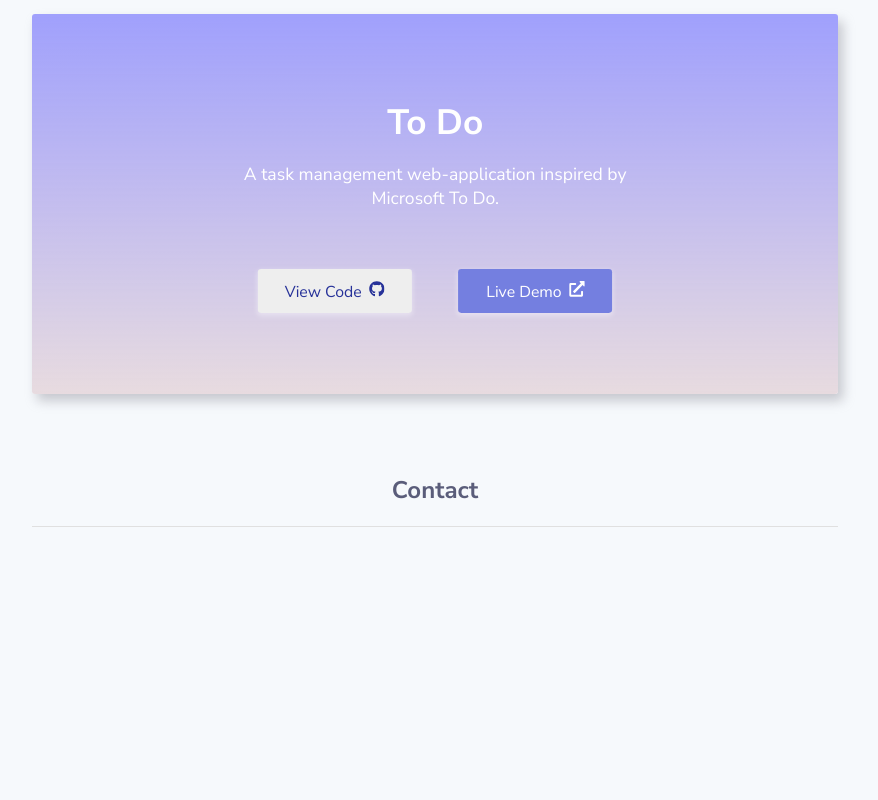
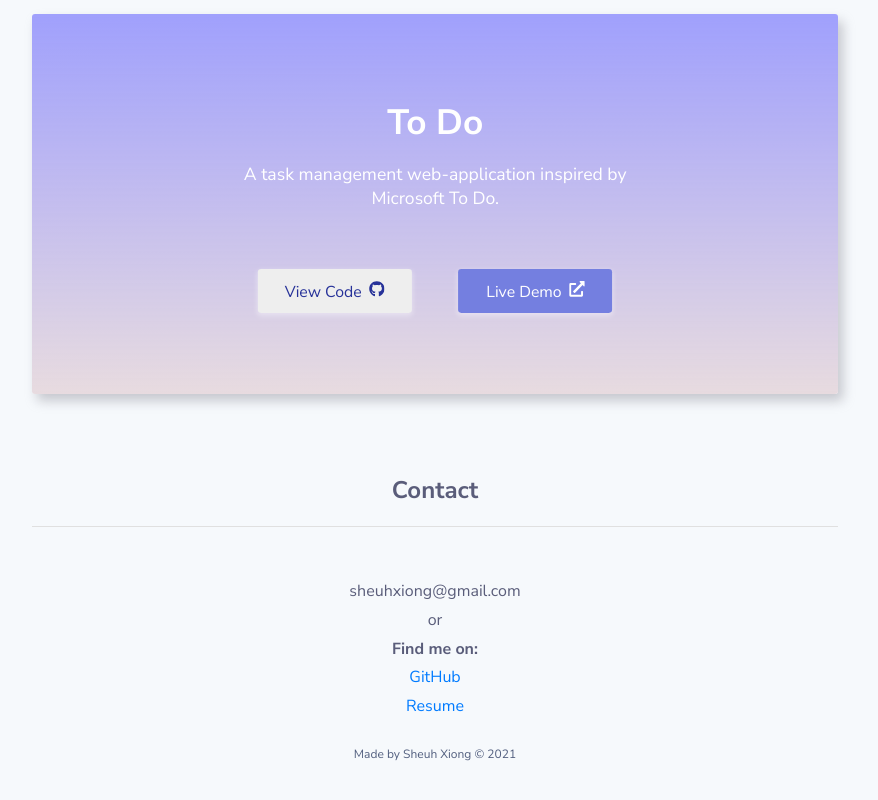
Before and after one commit to s92xiong/Portfolio, a React (Create React App) app: page / in a window 1280 px wide. Shown: the part 1790-2590 px from the top of the page, without its empty margins (205-1083 px from the left). Before the commit the page ends 2367 px from the top, so only its background shows below. Built offline with nearby package versions, Linux system fonts and the light colour scheme.

Commit message:
Addded Contact component

```diff
--- a/src/App.js
+++ b/src/App.js
@@ -4,6 +4,7 @@
 import Title from './components/Title/Title';
 import './App.css';
 import Projects from './components/Projects/Projects';
+import Contact from './components/Contact/Contact';
 
 function App() {
   return (
@@ -27,6 +28,8 @@
         <h2>Contact</h2>
       </div>
 
+      <Contact />
+
     </div>
   );
 }
--- /dev/null
+++ b/src/components/Contact/Contact.css
@@ -0,0 +1,28 @@
+.contact {
+  width: auto;
+  margin: 50px auto;
+  text-align: center;
+  color: #5a5d7a;
+}
+
+section {
+  margin: 25px;
+}
+
+.section a {
+  color: #007bff;
+  text-decoration: none;
+}
+
+.section a:hover {
+  text-decoration: underline;
+}
+
+.section p {
+  line-height: 1.8rem;
+}
+
+.section-2 {
+  color: #525f7f;
+  font-size: 0.75em;
+}
--- /dev/null
+++ b/src/components/Contact/Contact.jsx
@@ -0,0 +1,22 @@
+import React from 'react';
+import "./Contact.css";
+
+function Contact() {
+  return (
+    <div className="contact">
+      <section className="section section-0">
+        <p>sheuhxiong@gmail.com</p>
+        <p>or</p>
+        <p><b>Find me on:</b></p>
+        <a href="https://github.com/s92xiong" target="blank"><p>GitHub</p></a>
+        <a href="/" target="blank"><p>Resume</p></a>
+      </section>
+
+      <section className="section-2">
+        <p>Made by Sheuh Xiong © 2021</p>
+      </section>
+    </div>
+  )
+}
+
+export default Contact;
--- a/src/components/Projects/Card.jsx
+++ b/src/components/Projects/Card.jsx
@@ -1,7 +1,7 @@
 import React from 'react';
 import { FaExternalLinkAlt, FaGithub } from 'react-icons/fa';
 
-function Card({ className, num, projectTitle, projectInfo }) {
+function Card({ className, num, projectTitle, projectInfo, href }) {
 
   return (
     <div className="card-overflow-container">
@@ -12,8 +12,12 @@
             <span>{projectInfo}</span>
           </div>
           <div className="card-button-container">
-            <button className="view-code-button">View Code <FaGithub className="fa-icon" /></button>
-            <button className="live-demo-button">Live Demo <FaExternalLinkAlt className="fa-icon" /></button>
+            <a href={href.viewCode} target="blank">
+              <button className="view-code-button">View Code <FaGithub className="fa-icon" /></button>
+            </a>
+            <a href={href.livePreview} target="blank">
+              <button className="live-demo-button">Live Demo <FaExternalLinkAlt className="fa-icon" /></button>
+            </a>
           </div>
         </div>
       </div>
--- a/src/components/Projects/Projects.jsx
+++ b/src/components/Projects/Projects.jsx
@@ -4,10 +4,31 @@
 
 function Projects() {
 
-  const details = {
-    findLaCloche: "An online database for users to share images and reviews of campsites on the La Cloche Silhouette Trail.",
-    finDIO: "A mini-game influenced by Where's Waldo: find the character DIO of JoJo's Bizarre Adventure.",
-    toDo: "A task management web-application inspired by Microsoft To Do."
+  const projects = {
+    findLaCloche: {
+      title: "Find LaCloche",
+      description: "An online database for users to share images and reviews of campsites on the La Cloche Silhouette Trail.",
+      href: {
+        viewCode: "https://github.com/s92xiong/find-la-cloche",
+        livePreview: "https://findlacloche.com/"
+      }
+    },
+    finDIO: {
+      title: "Find DIO",
+      description: "A mini-game influenced by Where's Waldo: find the character DIO of JoJo's Bizarre Adventure.",
+      href: {
+        viewCode: "https://github.com/s92xiong/find-DIO",
+        livePreview: "https://waldo-react-d81e7.firebaseapp.com/"
+      }
+    },
+    toDo: {
+      title: "To Do",
+      description: "A task management web-application inspired by Microsoft To Do.",
+      href: {
+        viewCode: "https://github.com/s92xiong/tdl-react",
+        livePreview: "https://waldo-react-d81e7.firebaseapp.com/"
+      }
+    },
   };
 
   return (
@@ -15,20 +36,23 @@
       <Card
         className="card card-0-bg"
         num={0}
-        projectTitle="Find LaCloche"
-        projectInfo={details.findLaCloche}
+        projectTitle={projects.findLaCloche.title}
+        projectInfo={projects.findLaCloche.description}
+        href={projects.findLaCloche.href}
       />
       <Card
         className="card card-1-bg"
         num={1}
-        projectTitle="Find DIO"
-        projectInfo={details.finDIO}
+        projectTitle={projects.finDIO.title}
+        projectInfo={projects.finDIO.description}
+        href={projects.finDIO.href}
       />
       <Card
         className="card card-2-bg"
         num={2}
-        projectTitle="To Do"
-        projectInfo={details.toDo}
+        projectTitle={projects.toDo.title}
+        projectInfo={projects.toDo.description}
+        href={projects.toDo.href}
       />
     </div>
   );
```
